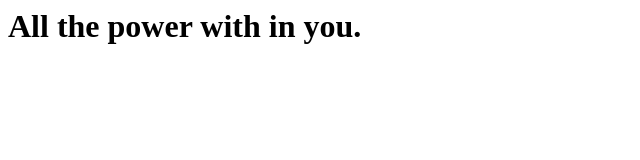
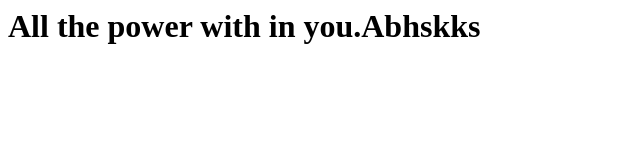
Before and after one commit to agutal194/gitrepofirst, a plain HTML site: page index.html in a window 1280 px wide. Shown: the whole page, without its empty margins (0-640 px from the left). Drawn offline with Linux system fonts and the light colour scheme.

Commit message:
1st changes

```diff
--- a/index.html
+++ b/index.html
@@ -1,5 +1,5 @@
 <html>
 <body>
-<h1>All the power with in you.</h1>
+<h1>All the power with in you.Abhskks</h1>
 </body>
 </html>
```
